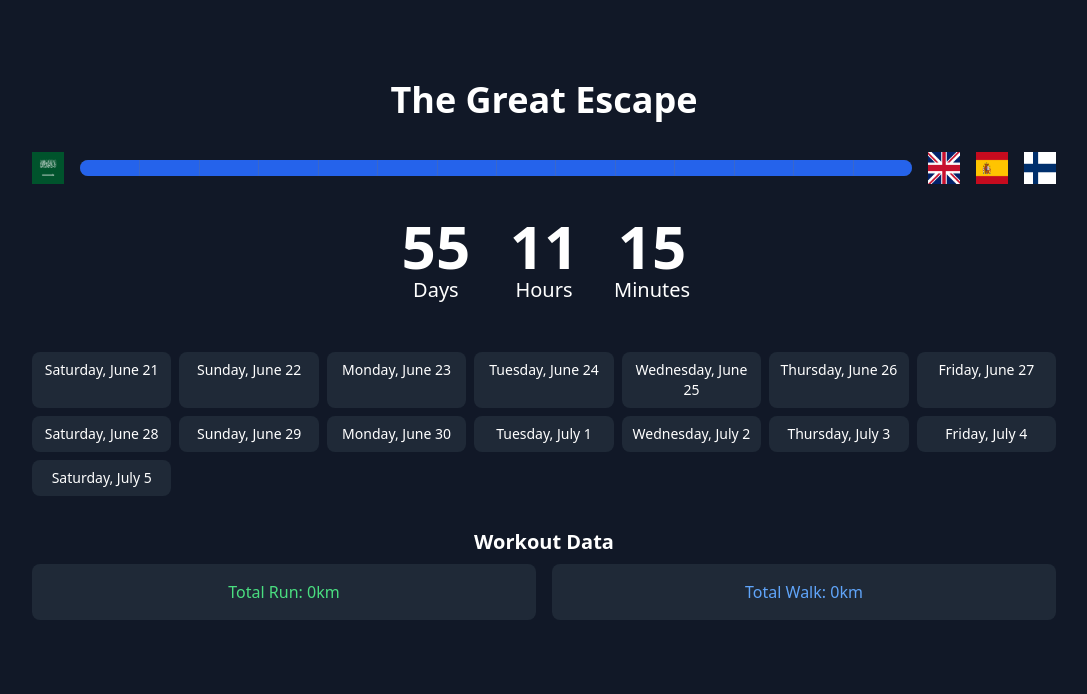
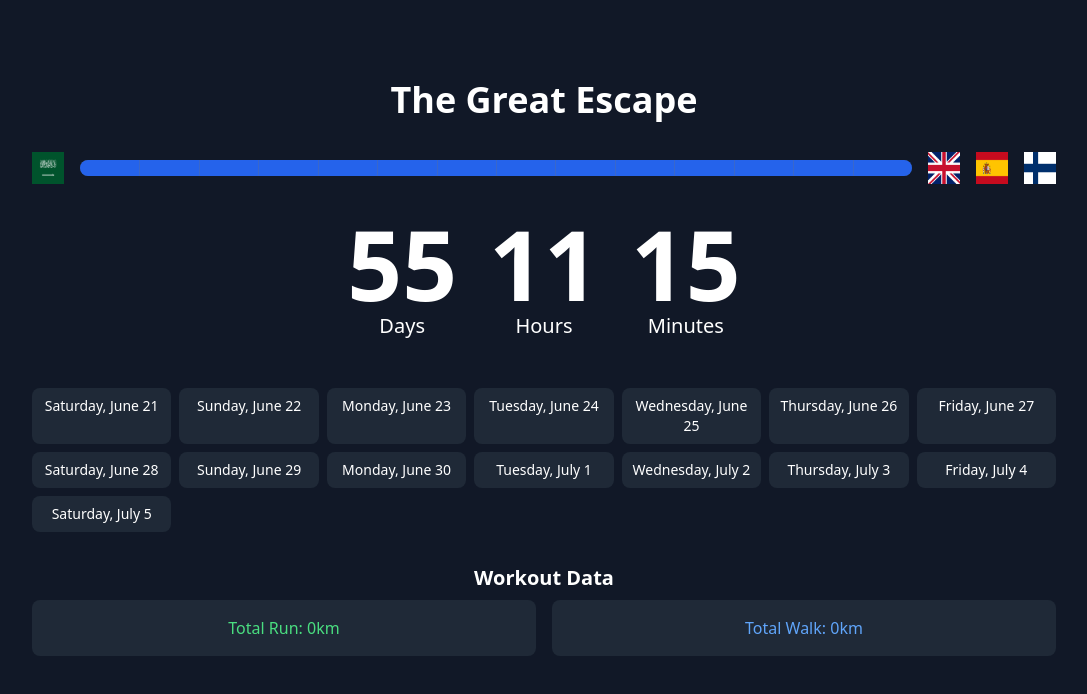
Before and after one commit to judgesteven/countdown, a Next.js app: page / in a window 1280 px wide. Shown: the top 694 px of the page, without its empty margins (96-1183 px from the left). Built offline with nearby package versions, Linux system fonts and the light colour scheme.

Commit message:
Make countdown numeric values 100% bigger (text-6xl to text-8xl)

```diff
--- a/src/components/Countdown.tsx
+++ b/src/components/Countdown.tsx
@@ -246,15 +246,15 @@ const Countdown = () => {
       </div>
       <div className="grid grid-cols-3 gap-8 text-center mb-12">
         <div className="flex flex-col">
-          <span className="text-6xl font-bold">{timeLeft.days}</span>
+          <span className="text-8xl font-bold">{timeLeft.days}</span>
           <span className="text-xl">Days</span>
         </div>
         <div className="flex flex-col">
-          <span className="text-6xl font-bold">{timeLeft.hours}</span>
+          <span className="text-8xl font-bold">{timeLeft.hours}</span>
           <span className="text-xl">Hours</span>
         </div>
         <div className="flex flex-col">
-          <span className="text-6xl font-bold">{timeLeft.minutes}</span>
+          <span className="text-8xl font-bold">{timeLeft.minutes}</span>
           <span className="text-xl">Minutes</span>
         </div>
       </div>
```
